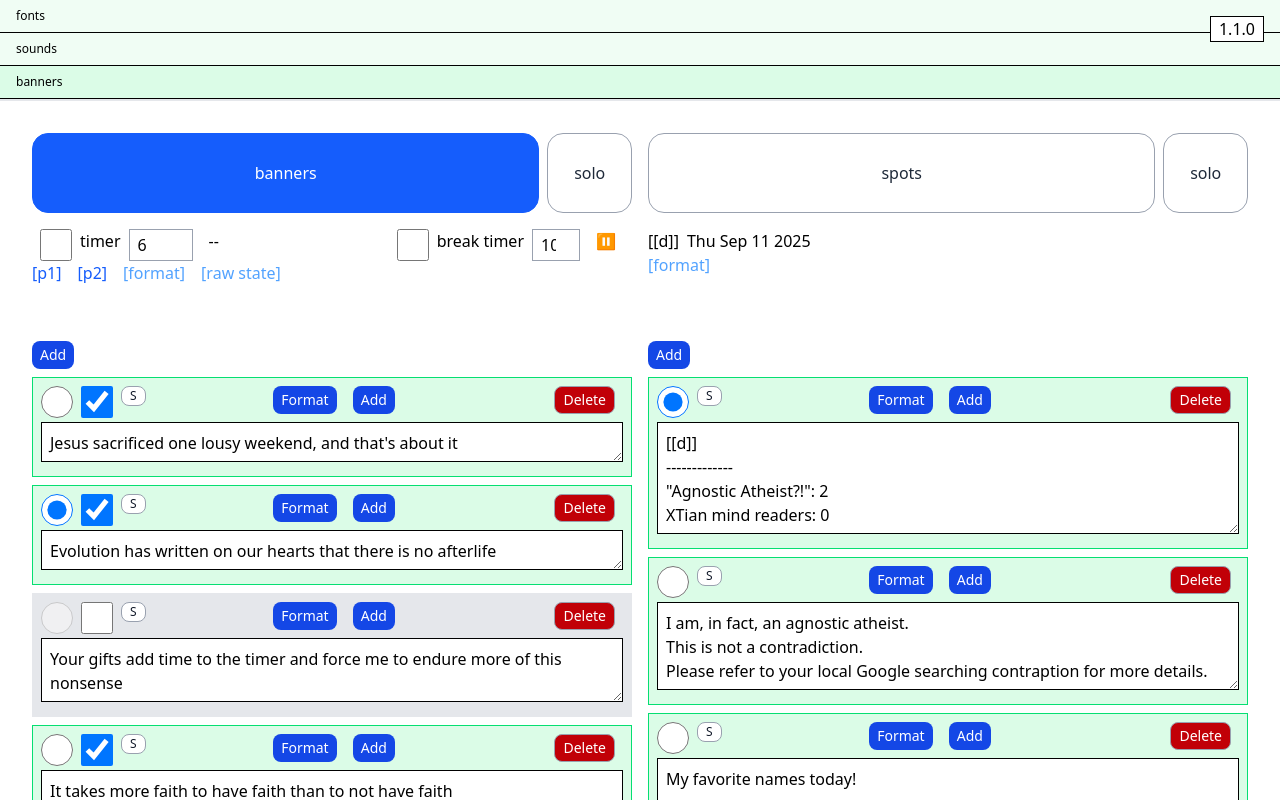
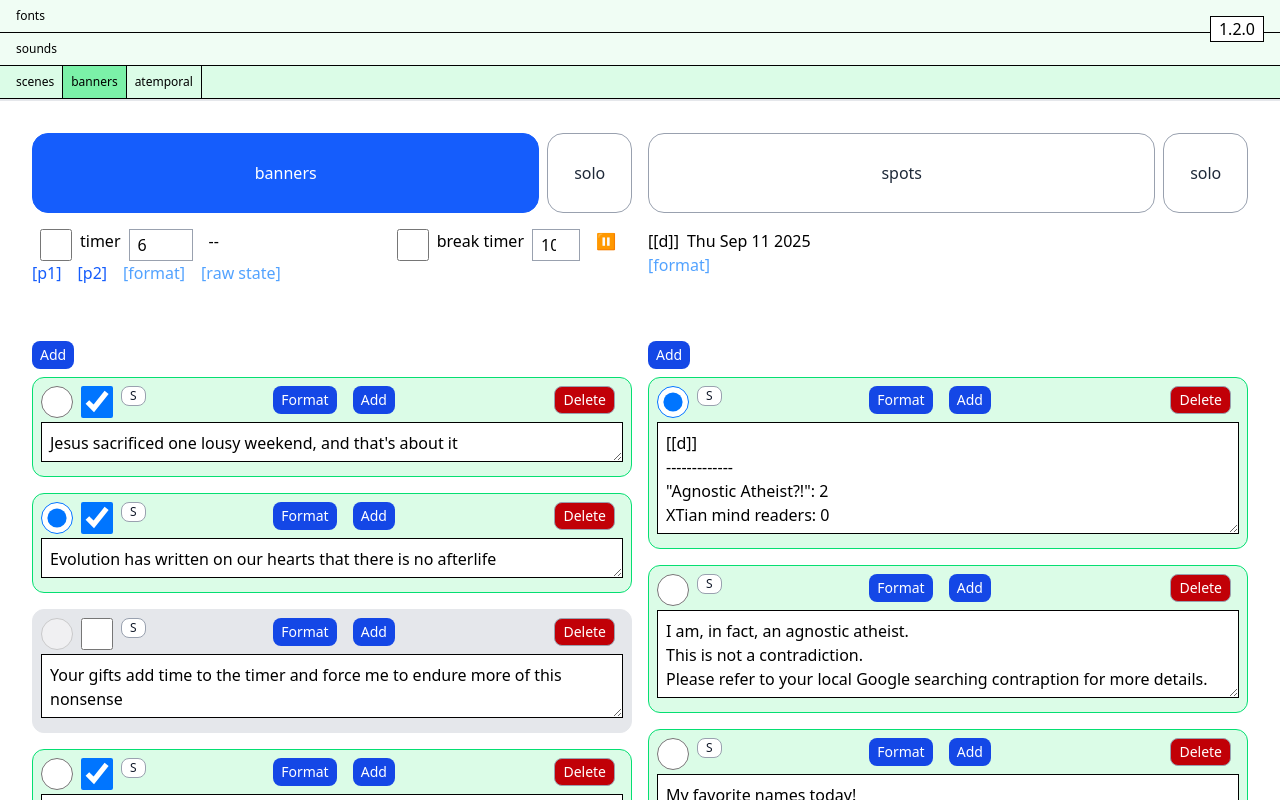
Before and after one commit to ggalcik/livetext, a React (Vite) app: page / in a window 1280 px wide. Shown: the top 800 px of the page. Built offline with nearby package versions, Linux system fonts and the light colour scheme.

Commit message:
scene admin switching done

```diff
--- a/package.json
+++ b/package.json
@@ -1,7 +1,7 @@
 {
   "name": "livetext",
   "private": true,
-  "version": "1.1.0",
+  "version": "1.2.0",
   "type": "module",
   "scripts": {
     "dev": "vite",
--- a/src/App.tsx
+++ b/src/App.tsx
@@ -9,6 +9,7 @@ import Soundboard from "./components/Soundboard/Soundboard";
 import Popup from "./features/Popup/Popup";
 
 import { version } from '../package.json';
+import ScenesAccordion from "./features/scenes/ScenesAccordion";
 
 function App() {
 
@@ -24,7 +25,7 @@ function App() {
               render={(isActive) =>
                 isActive ? (
                   <>
-                  <div className="absolute top-4 right-4 border bg-white px-2">{ version }</div>
+                    <div className="absolute top-4 right-4 border bg-white px-2">{version}</div>
                     <Accordion label="fonts">
                       <FontReference />
                     </Accordion>
@@ -33,9 +34,8 @@ function App() {
                       <Soundboard />
                     </Accordion>
 
-                    <Accordion label="banners" startOpen={true}>
-                      <BannerAdmin popupState={{ visiblePopup, setVisiblePopup }} />
-                    </Accordion>
+                    <ScenesAccordion popupState={{ visiblePopup, setVisiblePopup }} />
+
                   </>
                 ) : (
                   <div className="p-10">another window opened, reload to yoink</div>
@@ -44,7 +44,7 @@ function App() {
             />
           }
         />
-        <Route path="/popup/:name?" element={<Popup/>} />
+        <Route path="/popup/:name?" element={<Popup />} />
         {/* <Route path="/popup" element={<LiveTextPopup initialState={state} />} /> */}
         <Route path="/fonts" element={<FontReference />}>
 
--- a/src/features/Accordion/Accordion.tsx
+++ b/src/features/Accordion/Accordion.tsx
@@ -1,23 +1,47 @@
 import clsx from "clsx";
 import { useState } from "react";
+import type { SceneType } from "../scenes/types";
 
-interface IAccordion {
+interface IAccordion<T extends string> {
     label: string;
     children: React.ReactNode;
+    links?: readonly T[];
+    selectedLink?: T;
+    setSelectedLink?: React.Dispatch<React.SetStateAction<T>>;
     startOpen?: boolean;
+
 }
 
-export function Accordion({ label, children, startOpen = false }: IAccordion) {
+export function Accordion<T extends string>({ label, children, links, selectedLink, setSelectedLink, startOpen = false }: IAccordion<T>) {
     const [isOpen, setIsOpen] = useState(startOpen);
 
+    function handleSceneClick(evt: React.MouseEvent, scene: T) {
+        evt.preventDefault();
+        evt.stopPropagation();
+        setSelectedLink && setSelectedLink(scene);
+        if (!isOpen) {
+             setIsOpen(true);
+        }
+    }
+
     return (
-        <div>
-            <div className={clsx("p-2 pl-4 border-b cursor-pointer text-xs", {
+        <div className="">
+            <div className={clsx("border-b cursor-pointer text-xs flex", {
                 "bg-green-100": isOpen,
                 "bg-green-50": !isOpen
             })}
-                onClick={(e) => {e.preventDefault(); setIsOpen(p => !p)}}>
-                {label}
+                onClick={(e) => { e.preventDefault(); setIsOpen(p => !p) }}>
+                <div className={clsx("p-2 pl-4", label === 'scenes' && 'border-r')}>
+                    {label}
+                </div>
+                {links && setSelectedLink &&
+                    links.map(item =>
+                        <div className={clsx("p-2 border-r",
+                            selectedLink === item && links && isOpen && "bg-green-300",
+                            selectedLink === item && "bg-green-200")}
+                            onClick={(e) => handleSceneClick(e, item)}>{item}</div>
+                    )
+                }
             </div>
             {isOpen &&
                 <div className="border-t-2 border-t-gray-200 p-4">{children}</div>
--- a/src/features/BannerAdmin/BannersEdit.tsx
+++ b/src/features/BannerAdmin/BannersEdit.tsx
@@ -33,7 +33,7 @@ export default function BannersEdit({ popupState, type }: IBannersEdit) {
           <div
             key={`bannerForm_${idx}`}
             className={clsx(
-              "p-2 mb-2 border",
+              "p-2 mb-4 border rounded-xl",
               isActive
                 ? "border-green-400 bg-green-100"
                 : "border-gray-200 bg-gray-200"
--- /dev/null
+++ b/src/features/scenes/Atemporal/AtemporalAdmin.tsx
@@ -0,0 +1,3 @@
+export default function AtemporalAdmin () {
+    return <div>yeah hi</div>
+}
--- a/src/features/scenes/Atemporal/CanvasCaptionPlayer.tsx
+++ b/src/features/scenes/Atemporal/CanvasCaptionPlayer.tsx
@@ -142,6 +142,7 @@ export default function CanvasCaptionPlayer({ controls }: { controls: boolean })
       canvas.height = BOX_SIZE;
       drawFrame(0);
     }
+    togglePlay();
     return () => cancelLoop();
     // eslint-disable-next-line react-hooks/exhaustive-deps
   }, []);
--- /dev/null
+++ b/src/features/scenes/SceneAdmin.tsx
@@ -0,0 +1,18 @@
+import type { PopupState } from "../../context/LiveData/types";
+import BannerAdmin from "../BannerAdmin/BannerAdmin";
+import AtemporalAdmin from "./Atemporal/AtemporalAdmin";
+import type { SceneType } from "./types";
+
+interface ISceneAdmin {
+  scene: SceneType;
+  popupState: PopupState;
+
+}
+
+export default function Scene({ scene, popupState }: ISceneAdmin) {
+  switch (scene) {
+    case "banners": return <BannerAdmin popupState={popupState} />;
+    case "atemporal": return <AtemporalAdmin />;
+    default: return null;
+  }
+}
--- /dev/null
+++ b/src/features/scenes/ScenesAccordion.tsx
@@ -0,0 +1,15 @@
+import { useState } from "react";
+import {scenes, type SceneType } from "./types";
+import type { PopupState } from "../../context/LiveData/types";
+import { Accordion } from "../Accordion/Accordion";
+import SceneAdmin from "./SceneAdmin";
+
+export default function ScenesAccordion({ popupState }: { popupState: PopupState }) {
+  const [selectedScene, setSelectedScene] = useState<SceneType>("banners");
+
+  return (
+    <Accordion label="scenes" startOpen links={scenes} selectedLink={selectedScene} setSelectedLink={setSelectedScene}>
+        <SceneAdmin scene={selectedScene} popupState={popupState} />
+    </Accordion>
+  );
+}
--- /dev/null
+++ b/src/features/scenes/types.ts
@@ -0,0 +1,2 @@
+export const scenes = ['banners', 'atemporal'] as const;
+export type SceneType = typeof scenes[number];
```
